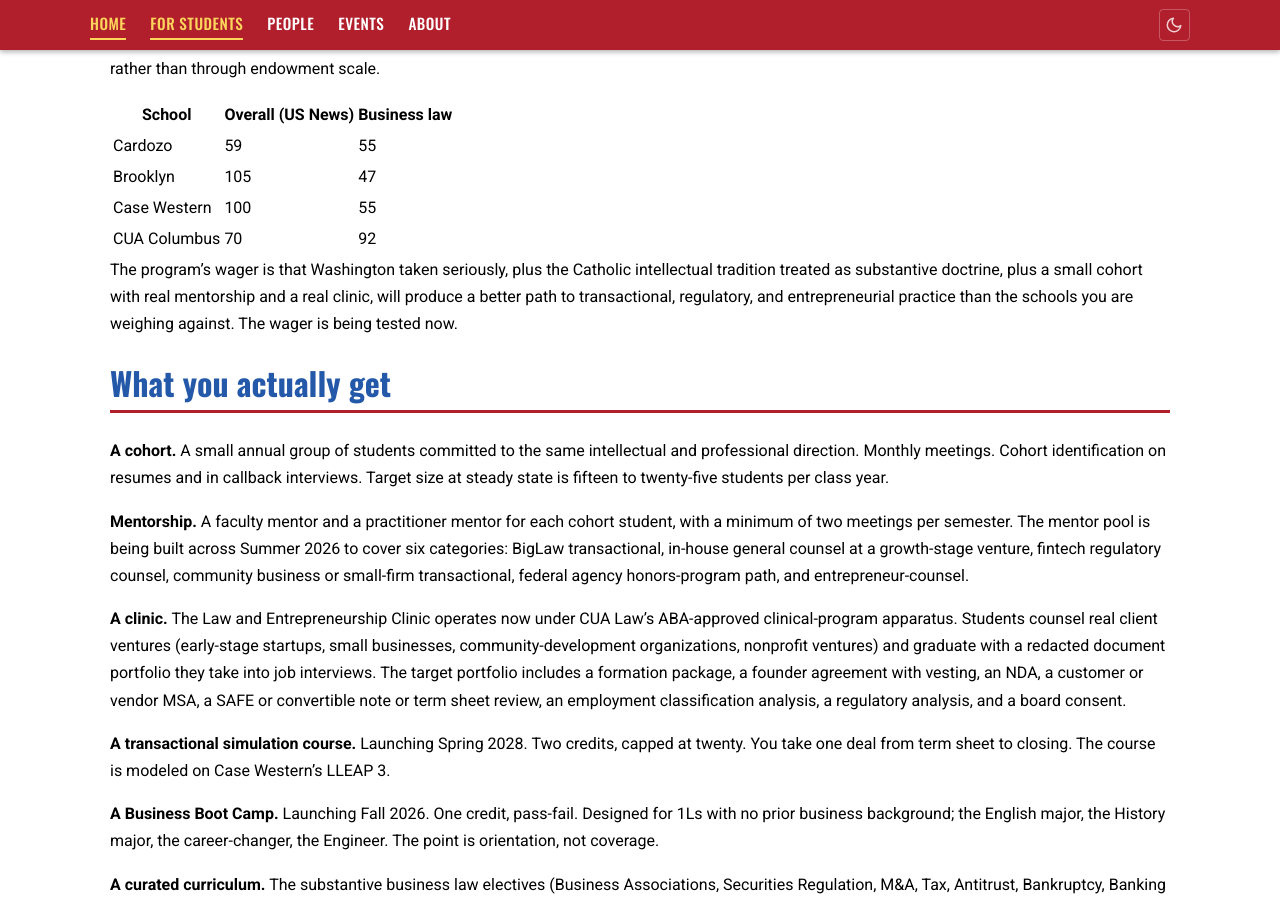
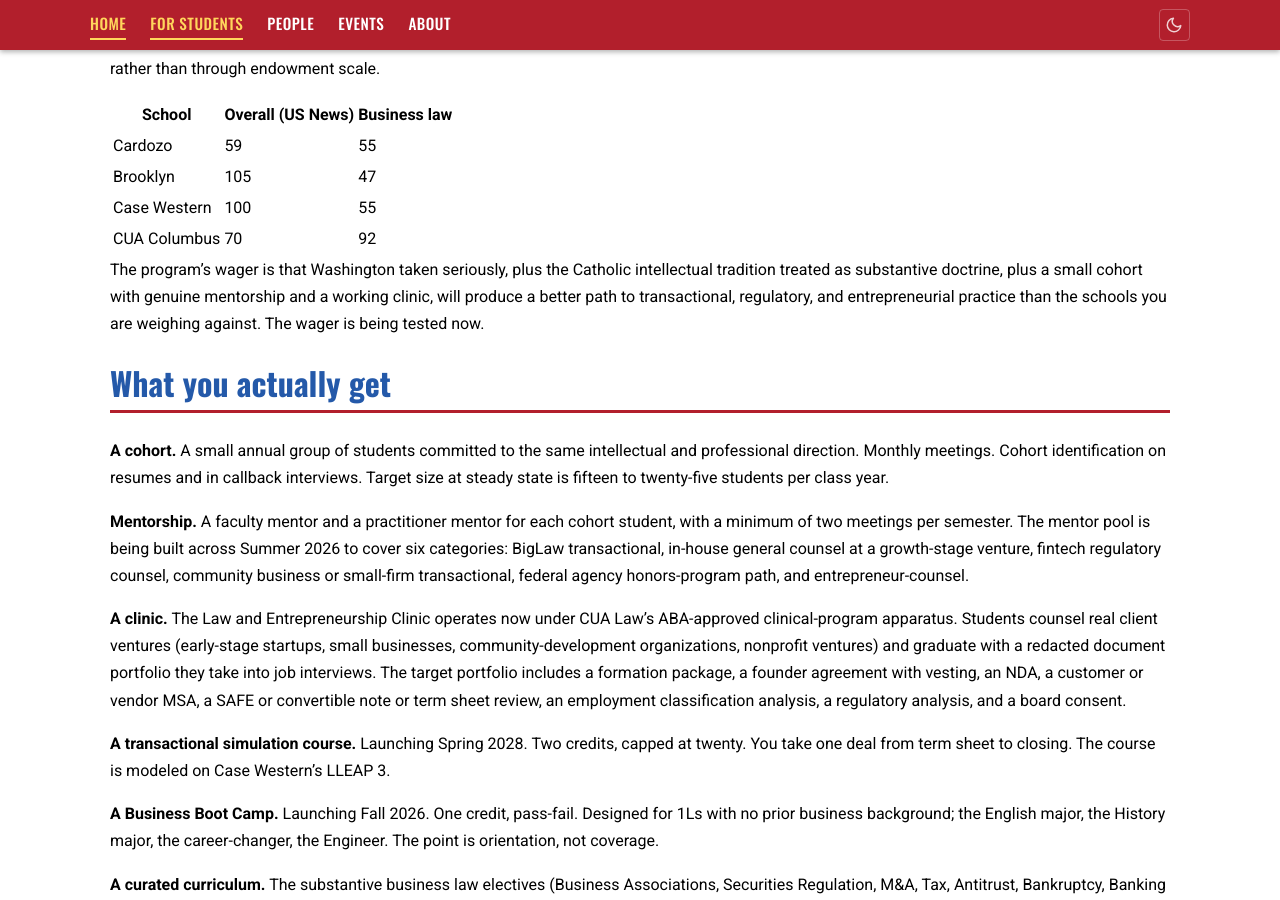
Before and after one commit to Oranburg/LEP, a Jekyll site: the page built from _pages/for-students-prospective.md, in a window 1280 px wide and 900 px high, scrolled down 796 px. Built offline with Jekyll 4.4.1, drawn with Linux system fonts in a browser that asks for light colours; some of the changed text lies outside the part shown.

Commit message:
Prose sweep: dashes and filler removed
Prose editor swept sixteen rewritten files. Three changes landed.

- for-students.md: two em-dashes in the deeper-references list became
  colons (the correct punctuation for a descriptor introducing a
  link's purpose).
- for-students-prospective.md: one em-dash to colon; the stacked-
  filler phrase "real mentorship and a real clinic" became "genuine
  mentorship and a working clinic," which names what the sentence
  is actually claiming.
- faq.md: same "real mentorship and a real clinic" fix in the
  comparison-set FAQ entry.

All other files clean. No banned AI vocabulary anywhere. The Mermaid
diagram syntax (--> and ==>) is correctly left alone.

Co-Authored-By: Claude Opus 4.7 (1M context) <noreply@anthropic.com>

```diff
--- a/_pages/for-students-prospective.md
+++ b/_pages/for-students-prospective.md
@@ -25,7 +25,7 @@ The honest comparison set is not Stanford, Harvard, or Georgetown. The honest co
 | Case Western | 100 | 55 |
 | CUA Columbus | 70 | 92 |
 
-The program's wager is that Washington taken seriously, plus the Catholic intellectual tradition treated as substantive doctrine, plus a small cohort with real mentorship and a real clinic, will produce a better path to transactional, regulatory, and entrepreneurial practice than the schools you are weighing against. The wager is being tested now.
+The program's wager is that Washington taken seriously, plus the Catholic intellectual tradition treated as substantive doctrine, plus a small cohort with genuine mentorship and a working clinic, will produce a better path to transactional, regulatory, and entrepreneurial practice than the schools you are weighing against. The wager is being tested now.
 
 ## What you actually get
 
@@ -70,7 +70,7 @@ See the [Frequently Asked Questions]({{ '/for-students/faq/' | relative_url }}#t
 ## How to engage with us before you deposit
 
 1. **Email the program directors** at hoffarth@cua.edu with a brief note about your interests and what you are weighing.
-2. **Read the [Frequently Asked Questions]({{ '/for-students/faq/' | relative_url }})** — about thirty-five questions drawn from a student focus group, organized into nine themed sections.
+2. **Read the [Frequently Asked Questions]({{ '/for-students/faq/' | relative_url }})**: about thirty-five questions drawn from a student focus group, organized into nine themed sections.
 3. **Apply to CUA Columbus School of Law** through the regular admissions process. There is no separate LEP application; you self-identify your interest.
 4. **If you want to talk to a current LEP-aligned CUA student**, ask the directors to put you in touch.
 
```
Also changed, not shown: _pages/faq.md (+1 -1 lines), _pages/for-students.md (+2 -2 lines).
